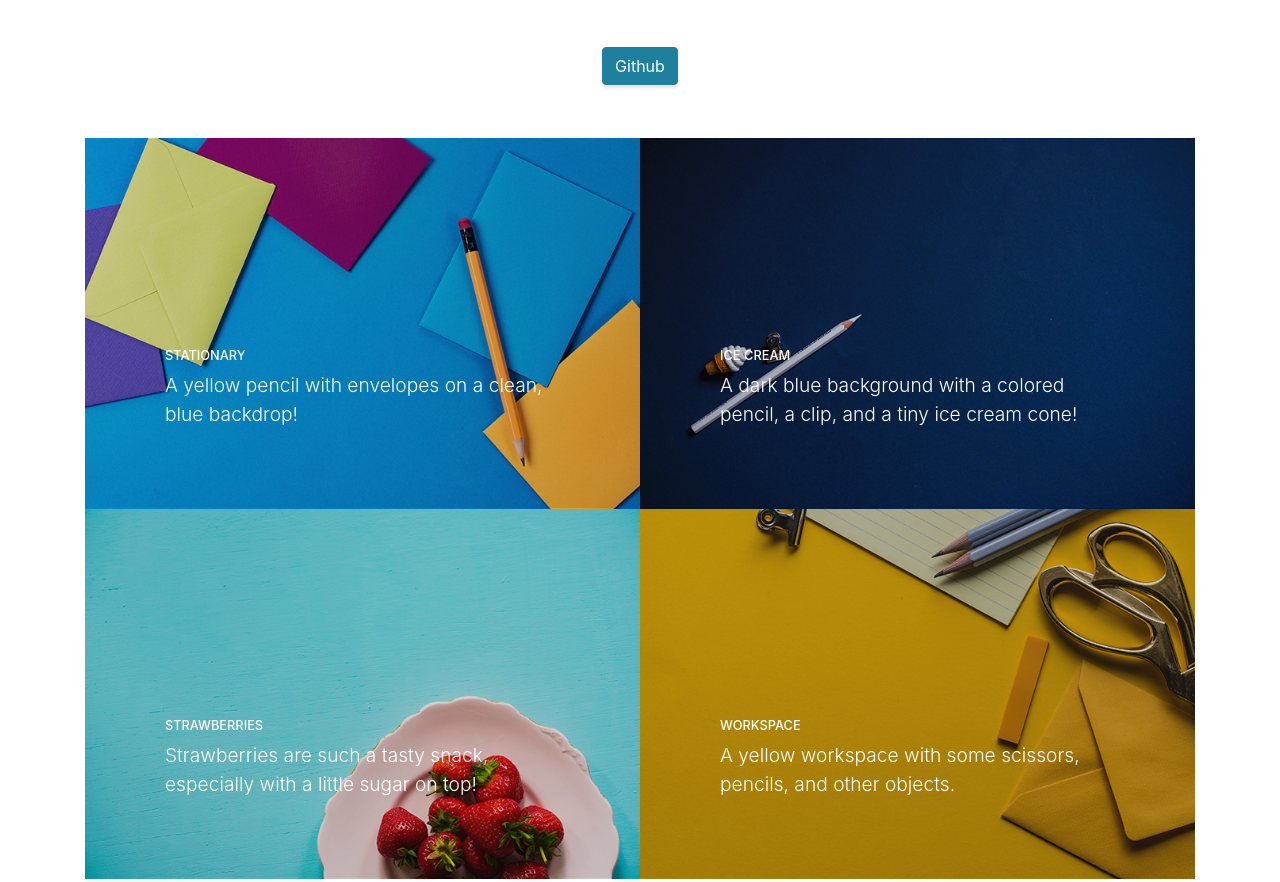
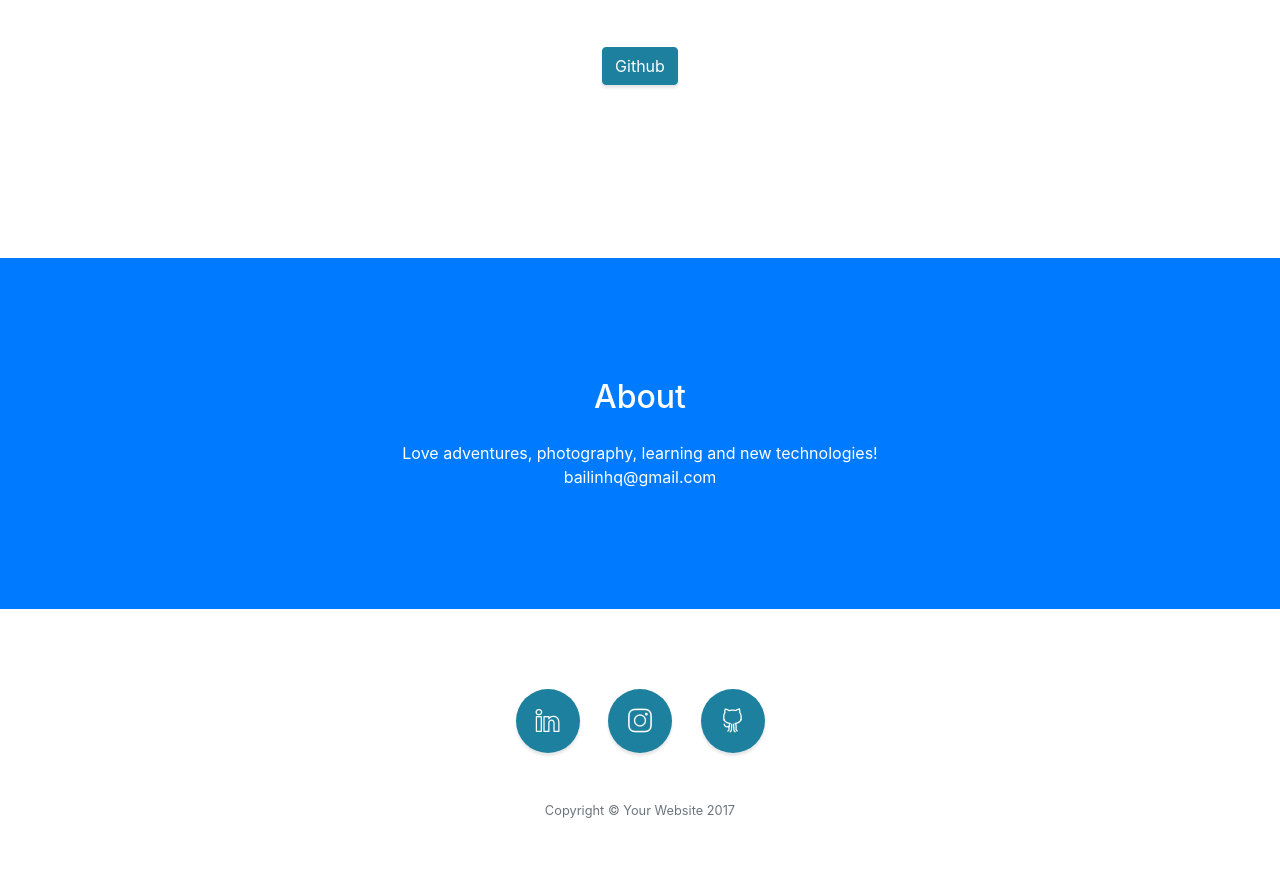
Before and after one commit to bailinhuang/old-bailinhuang.github.io, a website with bundled scripts: page index.html in a window 1280 px wide. Shown: the part 1920-2802 px from the top of the page. Built offline with nearby package versions, Linux system fonts and the light colour scheme.

Commit message:
Removed some default images

```diff
--- a/index.html
+++ b/index.html
@@ -134,52 +134,6 @@
             <a class="btn btn-primary btn-xl js-scroll-trigger" href="https://github.com/bailinhq">Github</a>
           </h2>
         </div>
-        <div class="row no-gutters">
-          <div class="col-lg-6">
-            <a class="portfolio-item" href="#">
-              <span class="caption">
-                <span class="caption-content">
-                  <h2>Stationary</h2>
-                  <p class="mb-0">A yellow pencil with envelopes on a clean, blue backdrop!</p>
-                </span>
-              </span>
-              <img class="img-fluid" src="img/portfolio-1.jpg" alt="">
-            </a>
-          </div>
-          <div class="col-lg-6">
-            <a class="portfolio-item" href="#">
-              <span class="caption">
-                <span class="caption-content">
-                  <h2>Ice Cream</h2>
-                  <p class="mb-0">A dark blue background with a colored pencil, a clip, and a tiny ice cream cone!</p>
-                </span>
-              </span>
-              <img class="img-fluid" src="img/portfolio-2.jpg" alt="">
-            </a>
-          </div>
-          <div class="col-lg-6">
-            <a class="portfolio-item" href="#">
-              <span class="caption">
-                <span class="caption-content">
-                  <h2>Strawberries</h2>
-                  <p class="mb-0">Strawberries are such a tasty snack, especially with a little sugar on top!</p>
-                </span>
-              </span>
-              <img class="img-fluid" src="img/portfolio-3.jpg" alt="">
-            </a>
-          </div>
-          <div class="col-lg-6">
-            <a class="portfolio-item" href="#">
-              <span class="caption">
-                <span class="caption-content">
-                  <h2>Workspace</h2>
-                  <p class="mb-0">A yellow workspace with some scissors, pencils, and other objects.</p>
-                </span>
-              </span>
-              <img class="img-fluid" src="img/portfolio-4.jpg" alt="">
-            </a>
-          </div>
-        </div>
       </div>
     </section>
 
```
